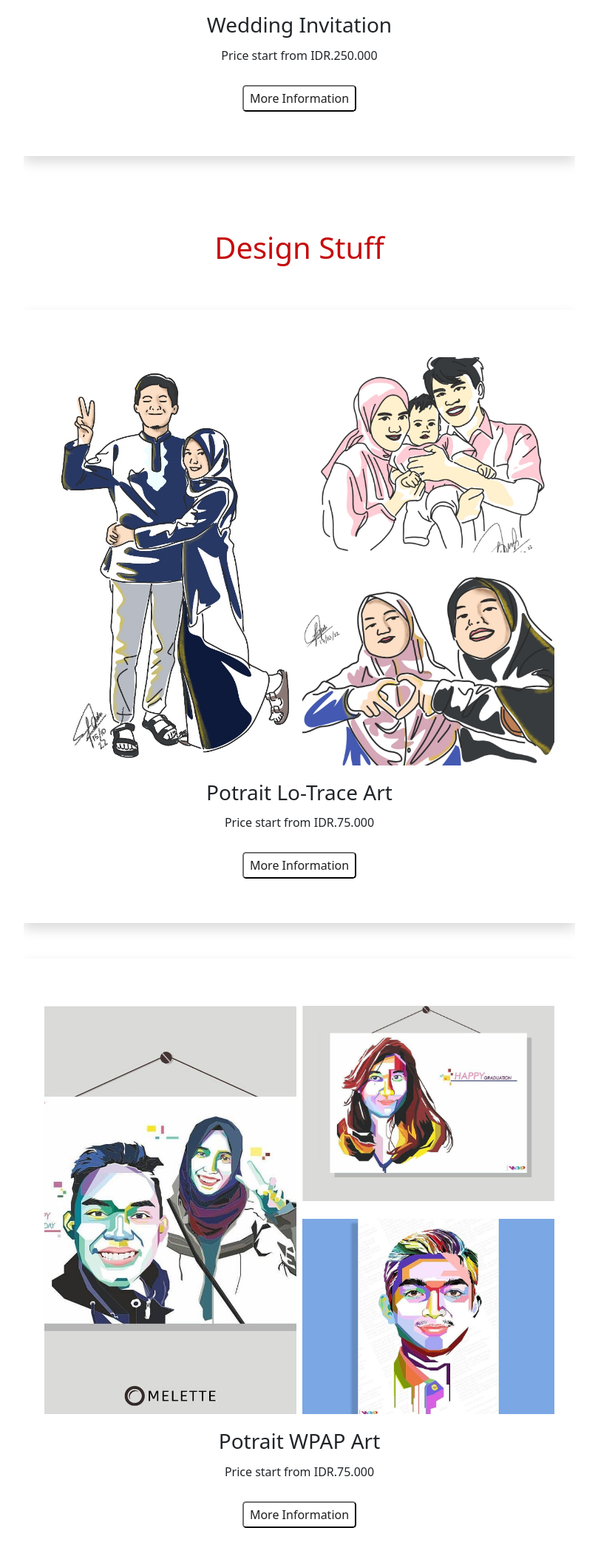
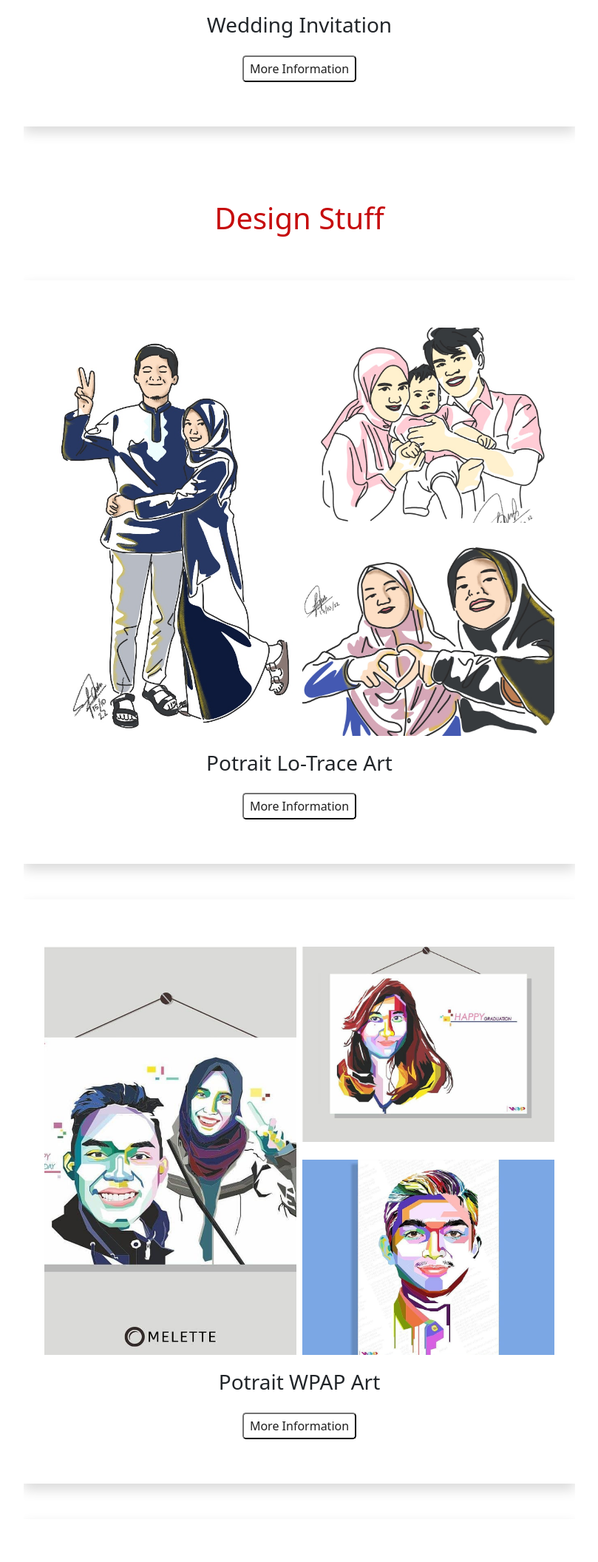
Before and after one commit to paankse/mfarhanna, a website: page service.html in a window 1280 px wide. Shown: the part 925-3037 px from the top of the page at 74% size, without its empty margins (235-1044 px from the left). Drawn offline with nearby package versions, Linux system fonts and the light colour scheme; a web font is replaced by a local one.

Commit message:
Add files via upload

```diff
--- a/service.html
+++ b/service.html
@@ -87,7 +87,7 @@
                      </div>
                      <div class="container-fluid p-0 m-0 text-center">
                         <h3 class="sec-font p-1">Wedding Invitation</h3>
-                        <p class="sec-font">Price start from IDR.250.000</p>
+                        <!-- <p class="sec-font">Price start from IDR.250.000</p>                      -->
                      </div>
 
                      <div class="container-fluid p-0 m-0 d-flex flex-wrap justify-content-center align-items-center">
@@ -147,7 +147,7 @@
                      </div>
                      <div class="container-fluid p-0 m-0 text-center">
                         <h3 class="sec-font p-1">Potrait Lo-Trace Art</h3>
-                        <p class="sec-font">Price start from IDR.75.000</p>
+                        <!-- <p class="sec-font">Price start from IDR.75.000</p>                      -->
                      </div>
 
                      <div class="container-fluid p-0 m-0 d-flex flex-wrap justify-content-center align-items-center">
@@ -195,7 +195,7 @@
                      </div>
                      <div class="container-fluid p-0 m-0 text-center">
                         <h3 class="sec-font p-1">Potrait WPAP Art</h3>
-                        <p class="sec-font">Price start from IDR.75.000</p>
+                        <!-- <p class="sec-font">Price start from IDR.75.000</p>                      -->
                      </div>
 
                      <div class="container-fluid p-0 m-0 d-flex flex-wrap justify-content-center align-items-center">
@@ -244,7 +244,7 @@
                      </div>
                      <div class="container-fluid p-0 m-0 text-center">
                         <h3 class="sec-font p-1">Logo Design</h3>
-                        <p class="sec-font">Price start from IDR.150.000</p>
+                        <!-- <p class="sec-font">Price start from IDR.150.000</p>                      -->
                      </div>
 
                      <div class="container-fluid p-0 m-0 d-flex flex-wrap justify-content-center align-items-center">
```
